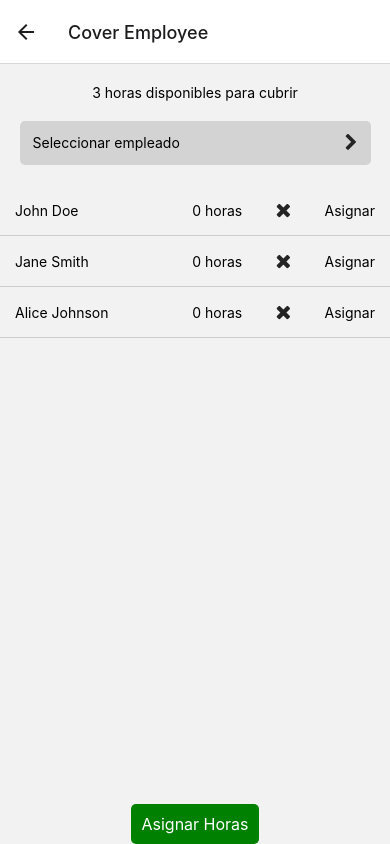
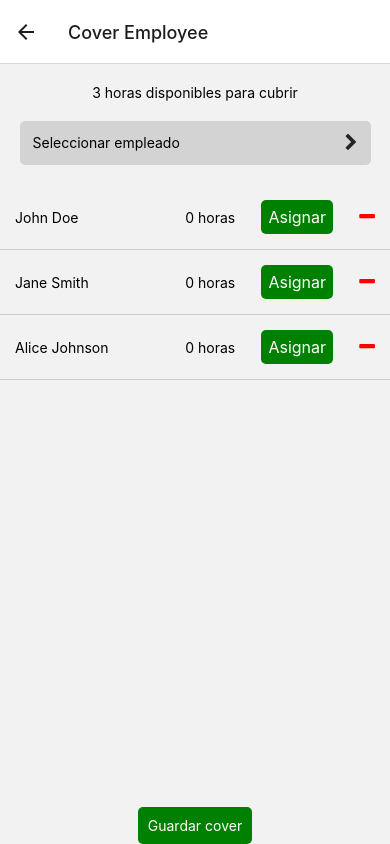
Before and after one commit to edijavier99/supervisorApp, a React Native app in the folder hrfrontend/: screen /CoverEmployee in a window 390 px wide. Built offline with nearby package versions, Linux system fonts and the light colour scheme.

Commit message:
cover employee screen componente/ each employee row will have a button to assign and remove the employee. When assign is cliked, the user will be able to assing hours no moren than the available hours for the cover.

```diff
--- a/hrfrontend/screens/coverScreen.jsx
+++ b/hrfrontend/screens/coverScreen.jsx
@@ -1,5 +1,5 @@
 import React, { useState } from 'react';
-import { SafeAreaView, StyleSheet, TouchableOpacity, Text, View, FlatList, TextInput } from 'react-native';
+import { SafeAreaView, StyleSheet, TouchableOpacity, Text, View, FlatList, TextInput, Alert } from 'react-native';
 import { useNavigation } from '@react-navigation/native';
 import { Icon } from 'react-native-elements';
 
@@ -12,19 +12,59 @@ export const CoverScreen = () => {
     { id: '2', name: 'Jane Smith', hours: '0' },
     { id: '3', name: 'Alice Johnson', hours: '0' }
   ]);
-
+  const [totalAvailableHours, setTotalAvailableHours] = useState(3); // Total de horas disponibles
   const [inputVisible, setInputVisible] = useState(false); // Estado para manejar la visibilidad del campo de entrada
   const [currentEmployeeId, setCurrentEmployeeId] = useState(null); // Estado para manejar el empleado actual al que se le asignarán horas
 
+  // Función para calcular el total de horas asignadas
+  const calculateAssignedHours = () => {
+    return employees.reduce((sum, employee) => sum + parseInt(employee.hours || '0'), 0);
+  };
+
+  // Función para manejar la asignación de horas
   const handleAssignHours = (id) => {
     setCurrentEmployeeId(id);
     setInputVisible(!inputVisible);
   };
 
+  // Función para manejar los cambios en el campo de entrada
   const handleInputChange = (text) => {
+    // Filtra la entrada para permitir solo números
+    const filteredText = text.replace(/[^0-9]/g, '');
+    const newTotalAssignedHours = calculateAssignedHours() - (employees.find(e => e.id === currentEmployeeId)?.hours || 0) + parseInt(filteredText || '0');
+
+    // Verifica si el total asignado excede las horas disponibles
+    if (newTotalAssignedHours > totalAvailableHours) {
+      Alert.alert(
+        "Error",
+        "La cantidad total de horas asignadas no puede exceder las horas disponibles.",
+        [{ text: "OK", style: "cancel" }]
+      );
+    } else {
       setEmployees(employees.map(employee =>
-      employee.id === currentEmployeeId ? { ...employee, hours: text } : employee
+        employee.id === currentEmployeeId ? { ...employee, hours: filteredText } : employee
       ));
+    }
+  };
+
+  // Función para manejar la eliminación de un empleado
+  const handleDeleteClick = (itemId) => {
+    Alert.alert(
+      "Confirmar Eliminación",
+      "¿Estás seguro de que quieres eliminar este empleado?",
+      [
+        {
+          text: "Cancelar",
+          style: "cancel"
+        },
+        {
+          text: "Eliminar",
+          onPress: () => {
+            setEmployees(employees.filter(employee => employee.id !== itemId));
+          }
+        }
+      ]
+    );
   };
 
   const renderEmployee = ({ item }) => (
@@ -40,24 +80,26 @@ export const CoverScreen = () => {
       ) : (
         <Text>{item.hours} horas</Text>
       )}
+      <TouchableOpacity style={styles.asignBtn} onPress={() => handleAssignHours(item.id)}>
+        <Text style={styles.asignBtnText}>Asignar</Text>
+      </TouchableOpacity>
+
+      <TouchableOpacity onPress={() => handleDeleteClick(item.id)}>
         <Icon
-        name="close"
+          name="minus"
           type="font-awesome" // O el tipo de icono que prefieras
           size={20}
+          color={"red"}
         />
-      <TouchableOpacity onPress={() => handleAssignHours(item.id)}>
-        <Text>Asignar</Text>
       </TouchableOpacity>
     </View>
   );
 
   return (
     <SafeAreaView style={styles.container}>
-      <Text style={styles.coverHoursAvailable}>3 horas disponibles para cubrir</Text>
+      <Text style={styles.coverHoursAvailable}>{totalAvailableHours} horas disponibles para cubrir</Text>
       <View style={styles.selectEmployeeBtnContainer}>
-        <TouchableOpacity
-          style={styles.selectEmployeeBtn}
-        >
+        <TouchableOpacity style={styles.selectEmployeeBtn}>
           <Text style={styles.textStyle}>Seleccionar empleado</Text>
         </TouchableOpacity>
         <Icon
@@ -76,8 +118,8 @@ export const CoverScreen = () => {
         keyExtractor={item => item.id}
         style={styles.flatList}
       />
-      <TouchableOpacity style={styles.asignBtn} onPress={() => handleAssignHours(null)}>
-        <Text style={styles.asignBtnText}>Asignar Horas</Text>
+      <TouchableOpacity style={styles.saveCoverBtn}>
+        <Text style={{ color: "white" }}>Guardar cover</Text>
       </TouchableOpacity>
     </SafeAreaView>
   );
@@ -126,15 +168,21 @@ const styles = StyleSheet.create({
     borderBottomWidth: 1,
     borderBottomColor: '#ccc',
     textAlign: 'center',
+    width: "15%"
   },
   asignBtn: {
     backgroundColor: "green",
-    padding: 10,
+    padding: 7,
     borderRadius: 5,
-    marginTop: 20,
   },
   asignBtnText: {
     color: 'white',
     fontSize: 16,
+  },
+  saveCoverBtn: {
+    backgroundColor: "green",
+    borderRadius: 5,
+    padding: 10,
+    marginTop: 20
   }
 });
```
Lines whose indentation alone changed are shown as unchanged.
